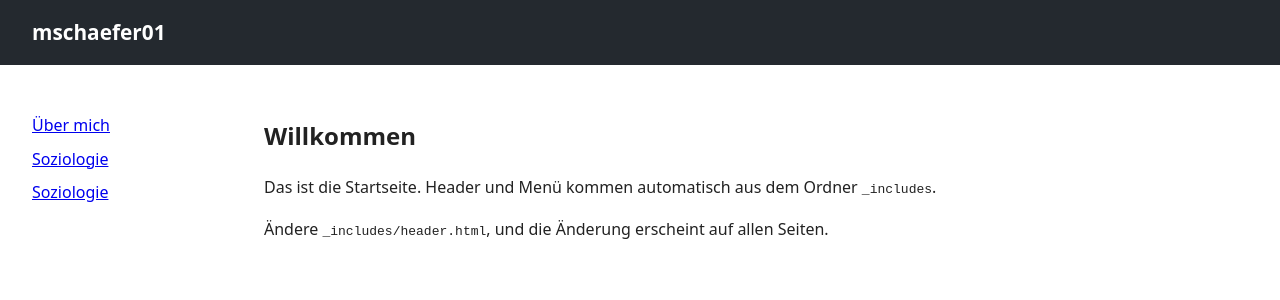
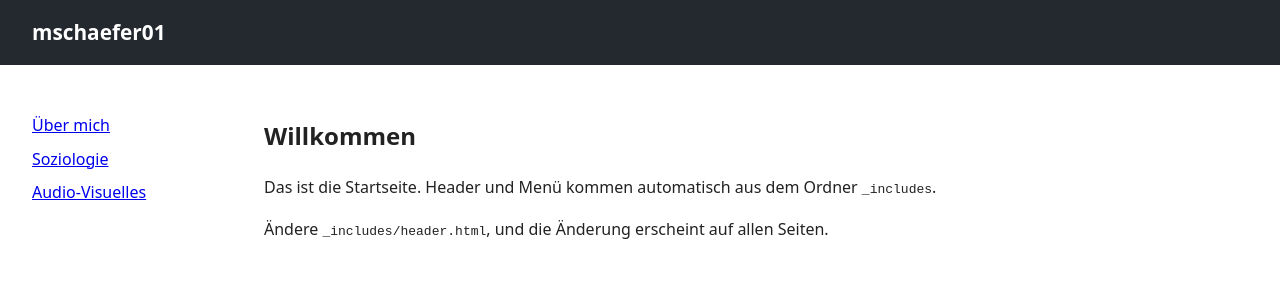
Before and after one commit to mschaefer01/mschaefer01.github.io, a Jekyll site: the page built from index.html, in a window 1280 px wide. Shown: the top 300 px of the page. Built offline with Jekyll 4.4.1, drawn with Linux system fonts in a browser that asks for light colours.

Commit message:
Jekyll-Template hinzugefügt

```diff
--- a/_includes/sidebar.html
+++ b/_includes/sidebar.html
@@ -1,7 +1,7 @@
 <aside class="seitenleiste">
   <ul>
     <li><a href="/about.html">Über mich</a></li>
-     <li><a href="/about.html">Soziologie</a></li>
-     <li><a href="/about.html">Soziologie</a></li>
+     <li><a href="/soziologie.html">Soziologie</a></li>
+     <li><a href="/audio-visuelles.html">Audio-Visuelles</a></li>
   </ul>
 </aside>
--- /dev/null
+++ b/audio-visuelles.html
@@ -0,0 +1,5 @@
+---
+layout: default
+title: Über mich
+---
+<h2>Audio-Visuelles</h2>
--- /dev/null
+++ b/soziologie.html
@@ -0,0 +1,5 @@
+---
+layout: default
+title: Über mich
+---
+<h2>Soziologie</h2>
```
